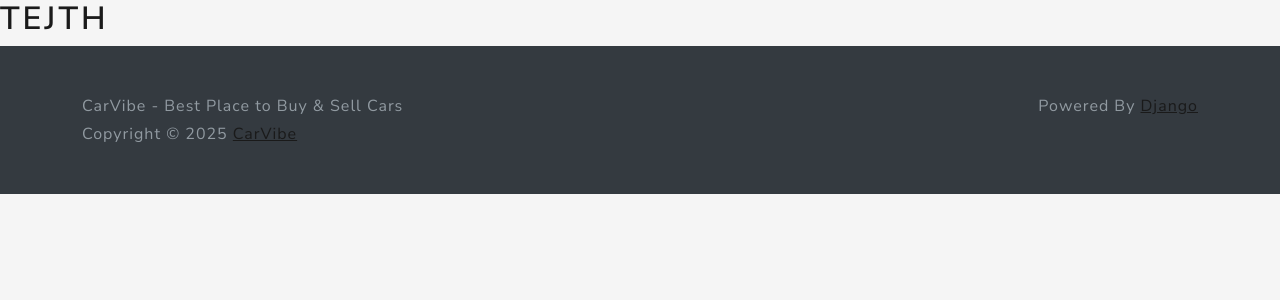
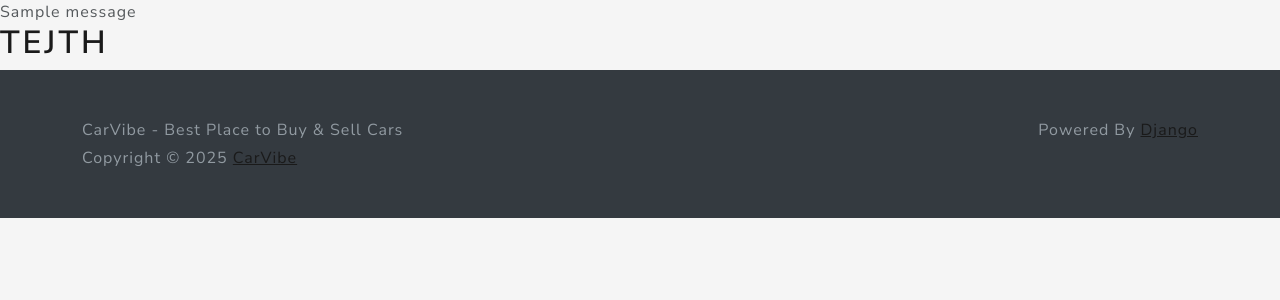
Before and after one commit to tejth/CarVibe, a Django app: page /home/ in a window 1280 px wide. Shown: the top 300 px of the page. Run offline with Django 5.2, Linux system fonts and the light colour scheme; a user stored in the database is signed in; one stand-in notice (Sample message) is shown; some libraries are stand-ins or nearby versions.

Commit message:
adding display messages

```diff
--- a/src/main/templates/base/base.html
+++ b/src/main/templates/base/base.html
@@ -18,7 +18,15 @@
   </head>
 
   <body>
-    {% block 'body'%} {% endblock %}
+    {% if messages %}
+    {% for message in messages %}
+      <div>
+        {{ message }}
+      </div>
+    {% endfor %}
+    {% endif %}
+    {% block 'body'%}
+    {% endblock %}
   </body>
 
   {% block 'footer' %}
--- a/src/users/views.py
+++ b/src/users/views.py
@@ -2,6 +2,7 @@ from django.shortcuts import redirect, render
 from django.shortcuts import render
 from django.contrib.auth.forms import AuthenticationForm
 from django.contrib.auth import authenticate, login
+from django.contrib import messages
 # Create your views here.
 
 def login_view(request):
@@ -13,6 +14,7 @@ def login_view(request):
             user = authenticate(username=username, password=password)
             if user is not None:
                 login(request,user)
+                messages.success(request, f'You are now logged in as {username}')
                 return redirect('home')
             else:
                 pass
```
Also changed, not shown: src/db.sqlite3.
